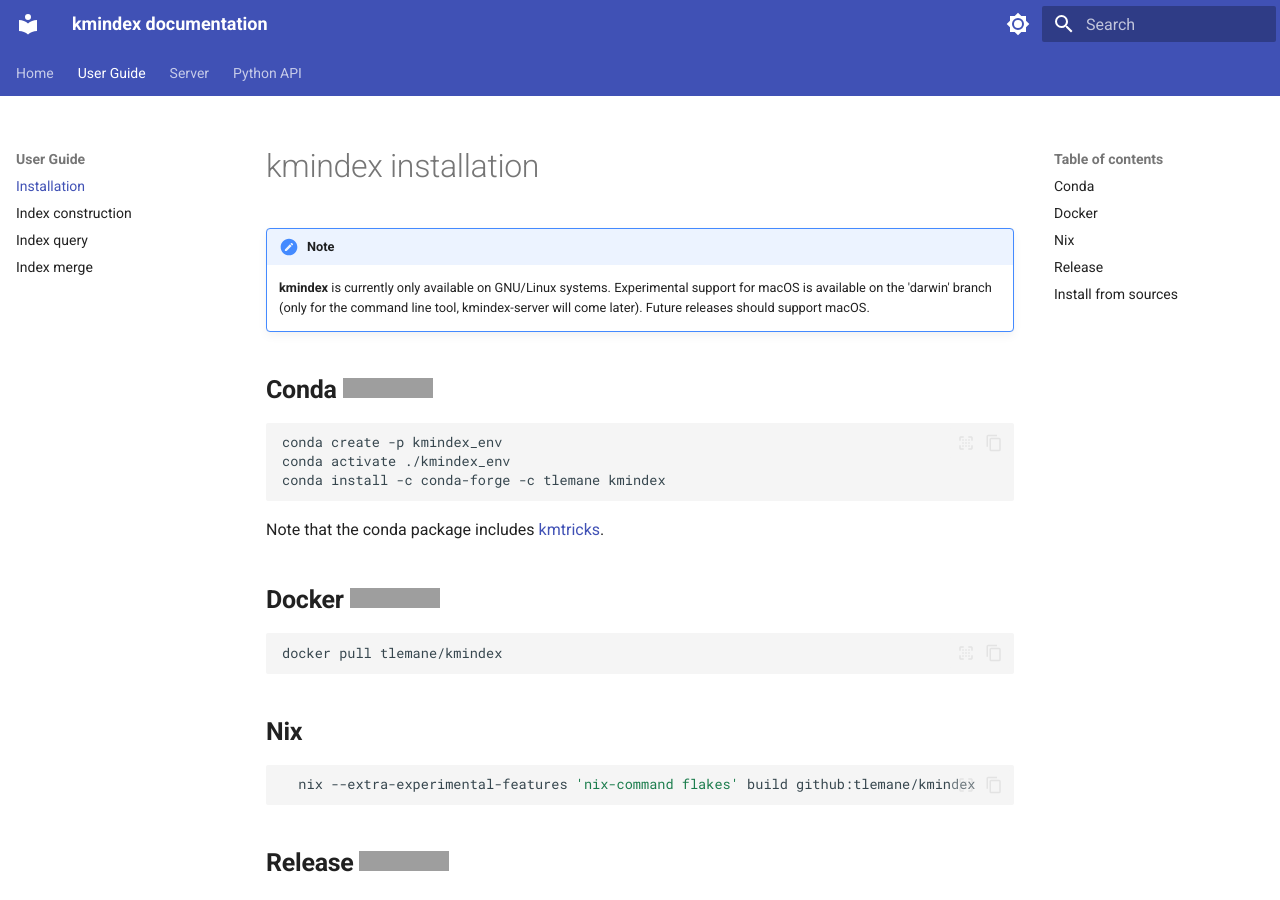
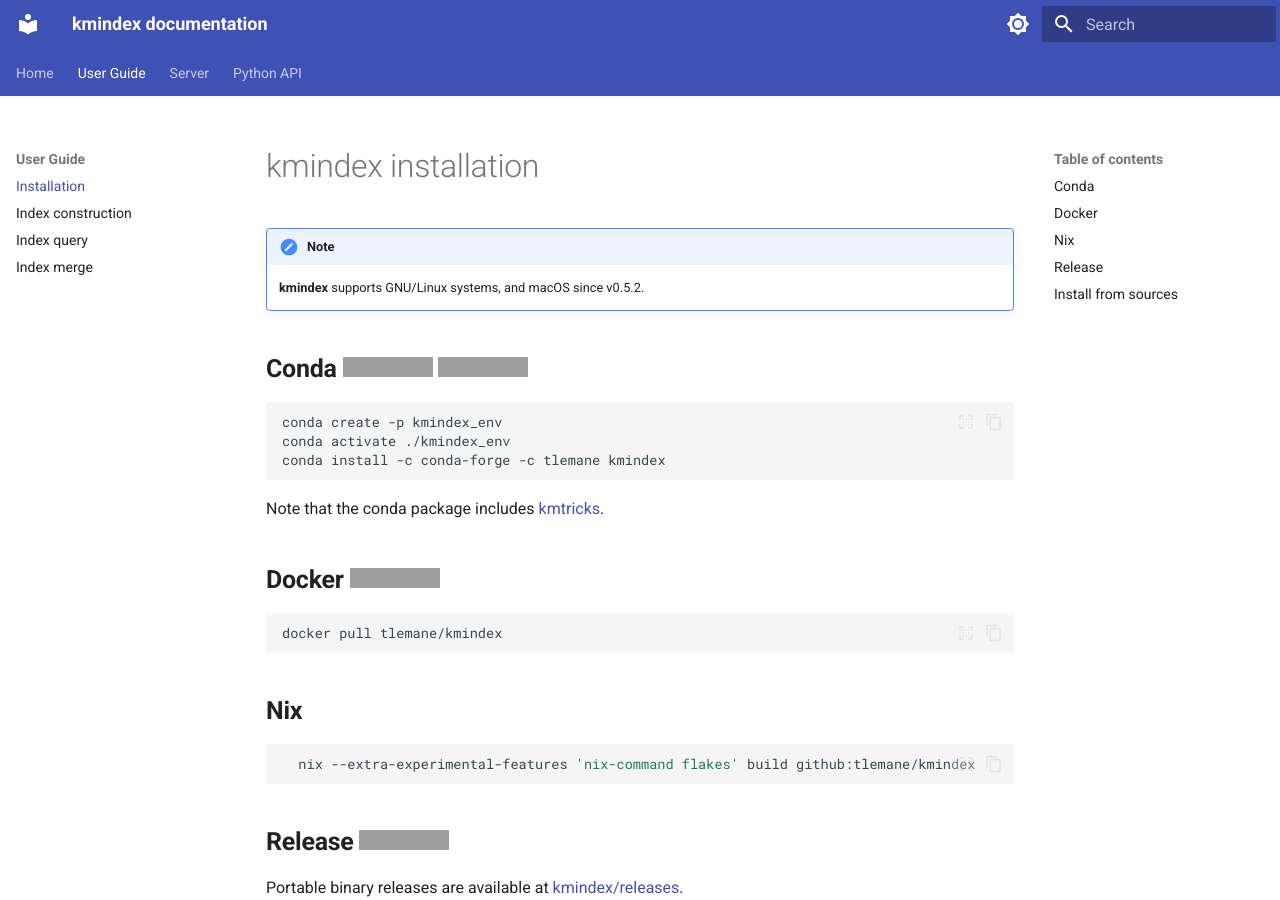
Before and after one commit to tlemane/kmindex, an MkDocs documentation site: the page built from docs/kmindex/docs/installation.md, in a window 1280 px wide and 900 px high. Built offline with MkDocs 1.6.1 and Material for MkDocs 9.7.7, drawn with Linux system fonts in a browser that asks for light colours; the version menu is left out; grey boxes are pictures that could not be loaded.

````diff
--- a/CMakeLists.txt
+++ b/CMakeLists.txt
@@ -1,5 +1,5 @@
 cmake_minimum_required(VERSION 3.24.0)
-project(kmindex VERSION 0.5.1 LANGUAGES C CXX)
+project(kmindex VERSION 0.5.2 LANGUAGES C CXX)
 
 set(PROJECT_DESCRIPTION "kmindex")
 
--- a/docs/kmindex/docs/installation.md
+++ b/docs/kmindex/docs/installation.md
@@ -1,9 +1,9 @@
 # kmindex installation
 
 !!! note
-    **kmindex** is currently only available on GNU/Linux systems. Experimental support for macOS is available on the 'darwin' branch (only for the command line tool, kmindex-server will come later). Future releases should support macOS.
+    **kmindex** supports GNU/Linux systems, and macOS since v0.5.2.
 
-## **Conda** [![anaconda](https://img.shields.io/conda/vn/tlemane/kmindex?color=green&label=tlemane%2Fkmindex&logo=anaconda)](https://anaconda.org/tlemane/kmindex)
+## **Conda** [![anaconda](https://img.shields.io/conda/vn/tlemane/kmindex?color=green&label=tlemane%2Fkmindex&logo=anaconda)](https://anaconda.org/tlemane/kmindex) ![anaconda-platform](https://img.shields.io/conda/pn/tlemane/kmindex?logo=anaconda)
 
 ```bash
 conda create -p kmindex_env
````
Also changed, not shown: docs/changelogs/v0.5.2.md (added, +3 -0 lines), docs/kmindex/docs/index.md (+2 -1 lines), README.md, 2 other files.
